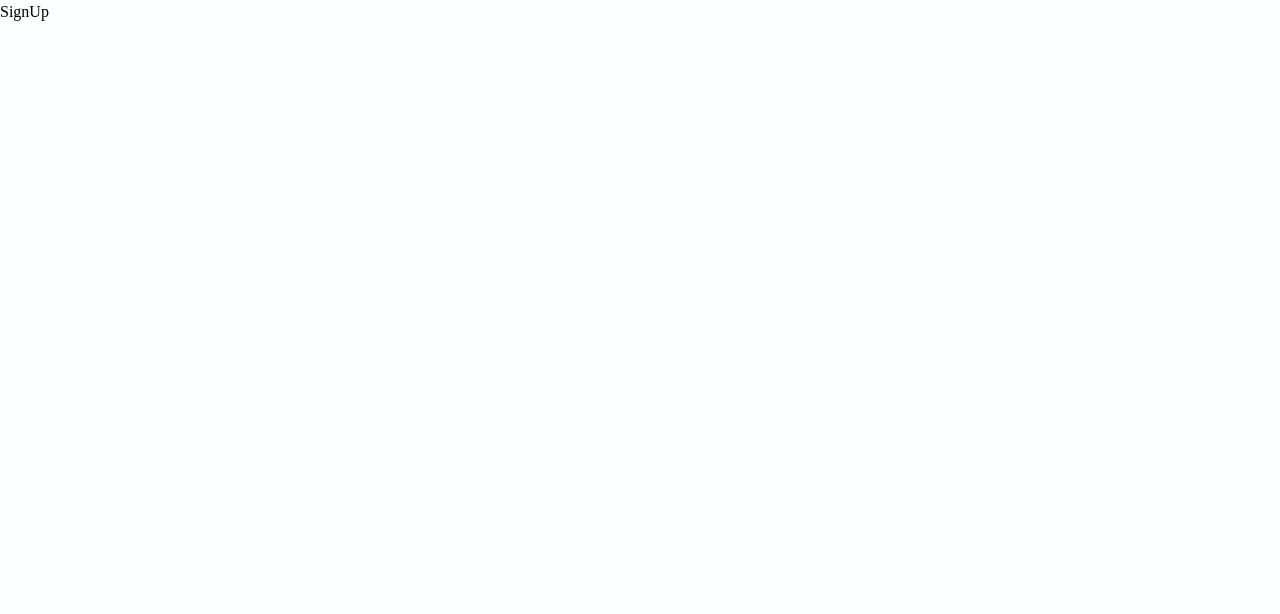
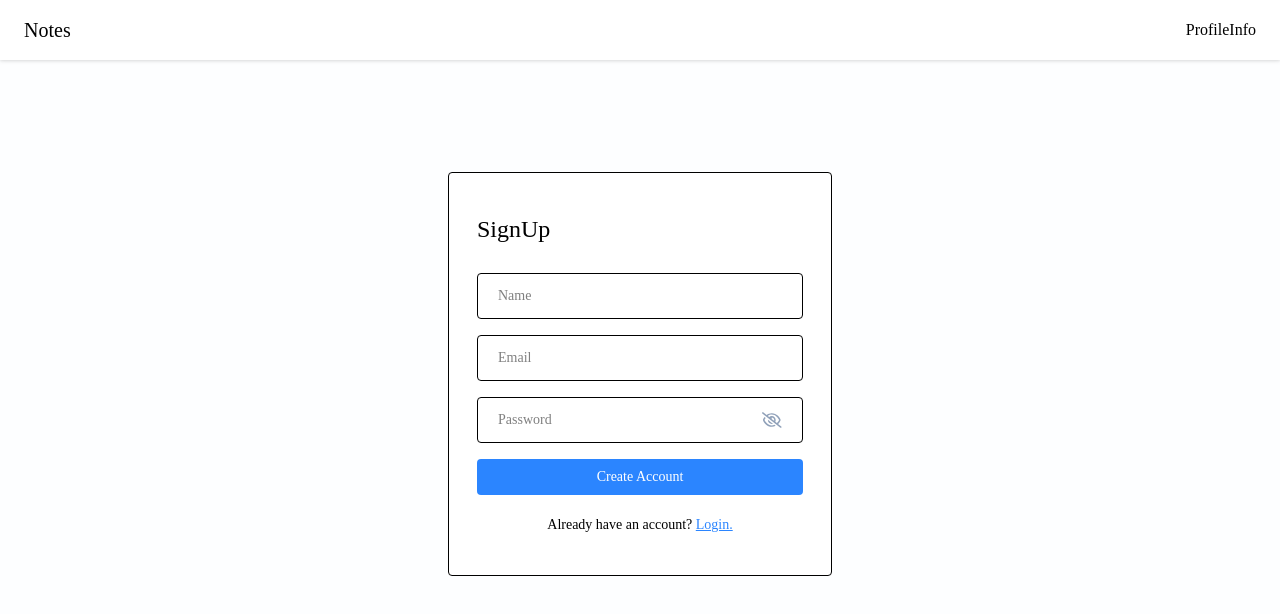
Before and after one commit to AureloSong/Note-App, a React (Vite) app in the folder frontend/note-app/: page /signUp in a window 1280 px wide. Shown: the top 614 px of the page. Built offline with nearby package versions, Linux system fonts and the light colour scheme.

Commit message:
finished login and signup pages, added profile info card, and password input component

```diff
--- a/frontend/note-app/src/App.jsx
+++ b/frontend/note-app/src/App.jsx
@@ -9,7 +9,7 @@ const routes = (
     <Routes>
       <Route path="/dashboard" exact element={<Home />} />
       <Route path="/login" exact element={<Login />} />
-      <Route path="/signup" exact element={<SignUp />} />
+      <Route path="/signUp" exact element={<SignUp />} />
     </Routes>
   </Router>
 );
--- /dev/null
+++ b/frontend/note-app/src/components/Cards/ProfileInfo.jsx
@@ -0,0 +1,9 @@
+import React from 'react'
+
+const ProfileInfo = () => {
+  return (
+    <div>ProfileInfo</div>
+  )
+}
+
+export default ProfileInfo
--- /dev/null
+++ b/frontend/note-app/src/components/Input/PasswordInput.jsx
@@ -0,0 +1,34 @@
+import React, { useState } from 'react'
+ import {FaRegEye, FaRegEyeSlash} from "react-icons/fa6"
+const PasswordInput = ({value, onChange, placeholder }) => {
+    const [isShowPassword, setIsShowPassword ] = useState(false);
+
+    const toggleShowPassword = () => {
+        setIsShowPassword(!isShowPassword)
+    };
+
+    return (
+    <div className='flex items-center bg-transparent border-[1.5px] px-5 rounded mb-3 '>
+        <input
+        value={value}
+        onChange={onChange}
+        type={isShowPassword ? "text" : "password"}
+        placeholder={placeholder || "Password"}
+        className=" w-full text-sm bg-transparent py-3 mr-3 rounded outline-none"
+        />
+
+        {isShowPassword ? <FaRegEye
+            size={22}
+            className="text-primary cursor-pointer"
+            onClick={() => toggleShowPassword()}
+            />
+            : <FaRegEyeSlash
+                size={22}
+                 className='text-slate-400 cursor-pointer'
+                onClick={()=> toggleShowPassword()}
+            />}
+    </div>
+  )
+}
+
+export default PasswordInput;
--- a/frontend/note-app/src/components/Navbar/Navbar.jsx
+++ b/frontend/note-app/src/components/Navbar/Navbar.jsx
@@ -1,9 +1,11 @@
 import React from 'react'
-
+import ProfileInfo from '../Cards/ProfileInfo'
 const Navbar = () => {
   return (
     <div className="bg-white flex items-center justify-between px-6 py-2 drop-shadow">
-        <h2 className="text-xl font-medium text-black py-2">Notes</h2>
+      <h2 className="text-xl font-medium text-black py-2">Notes</h2>
+
+      <ProfileInfo />
     </div>
   )
 }
--- a/frontend/note-app/src/pages/Home/Home.jsx
+++ b/frontend/note-app/src/pages/Home/Home.jsx
@@ -1,8 +1,10 @@
 import React from 'react'
-
+import Navbar from '../../components/Navbar/Navbar'
 const Home = () => {
   return (
-    <div className='--color-avocado-100'>Home</div>
+    <>
+      <Navbar/>
+    </>
   )
 }
 
--- a/frontend/note-app/src/pages/Login/Login.jsx
+++ b/frontend/note-app/src/pages/Login/Login.jsx
@@ -1,16 +1,53 @@
-import React from 'react'
+import React, { useState } from 'react'
 import Navbar from '../../components/Navbar/Navbar'
 import { Link } from 'react-router-dom';
+import PasswordInput from '../../components/Input/PasswordInput';
+import { validateEmail } from '../../utils/helper';
 const Login = () => {
-  return  (
+
+const [email, setEmail] =useState("");
+const [password, setPassword] =useState("");
+const [error, setError] =useState(null);
+
+const handleLogin = async (e) => {
+  e.preventDefault();
+
+  if(!validateEmail(email)){
+    setError("Plase enter a valid email address.");
+    return;
+  }
+
+  if(!password){
+    setError("Please enter the password.");
+    return;
+  }
+
+  setError("")
+
+  //Login API Call
+}
+
+return  (
   <>
     <Navbar />
     <div className='flex items-center justify-center mt-28'>
       <div className='w-96 border rounded bg-white px-7 py-10'>
-        <form onSubmit={()=>{}}>
+        <form onSubmit={handleLogin}>
           <h4 className="text-2xl mb-7">Login</h4>
 
-          <input type="text" placeholder="Email" className="input-box"/>
+          <input
+          type="text"
+          placeholder="Email"
+          className="input-box"
+          value={email}
+          onChange={(e) => setEmail(e.target.value)}
+          />
+
+          <PasswordInput value={password}
+            onChange={(e) => setPassword(e.target.value)}
+          />
+
+          {error && <p className='text-red-500 text-xs pb-1'>{error}</p>}
 
           <button type="sumbit" className="btn-primary">
           Login
@@ -18,7 +55,7 @@ const Login = () => {
 
           <p className='text-sm text-center mt-4'>
             Not registed yet? {" "}
-            <Link to="/singUp" className="font-medium text-primary underline">
+            <Link to="/signUp" className="font-medium text-primary underline">
               Create an Account
             </Link>
           </p>
--- a/frontend/note-app/src/pages/SignUp/SignUp.jsx
+++ b/frontend/note-app/src/pages/SignUp/SignUp.jsx
@@ -1,8 +1,84 @@
-import React from 'react'
+import React, { useState } from 'react'
+import Navbar from '../../components/Navbar/Navbar'
+import PasswordInput from '../../components/Input/PasswordInput';
+import { Link } from 'react-router-dom';
+import { validateEmail } from '../../utils/helper';
+const SignUp = () => {
 
-const SignUp = () => {
+  const [name, setName] = useState("");
+  const [email, setEmail] = useState("");
+  const [password, setPassword] = useState("");
+  const [error, setError] = useState(null);
+
+  const handleSignUp = async (e) => {
+    e.preventDefault();
+
+    if(!name){
+      setError("Plase enter yout name.");
+      return;
+    }
+
+    if(!validateEmail(email)){
+      setError("Please enter a valid email address.")
+      return
+    }
+
+    if (!password){
+      setError("Please enter the password.")
+        return
+    }
+
+    setError("")
+
+    //SignUp API Call
+  }
+
   return (
-    <div>SignUp</div>
+    <>
+      <Navbar />
+      <div className='flex items-center justify-center mt-28'>
+        <div className='w-96 border rounded bg-white px-7 py-10'>
+          <form onSubmit={handleSignUp}>
+            <h4 className="text-2xl mb-7">SignUp</h4>
+
+            <input
+              type="text"
+              placeholder="Name"
+              className="input-box"
+              value={name}
+              onChange={(e) => setName(e.target.value)}
+            />
+
+            <input
+              type="text"
+              placeholder="Email"
+              className="input-box"
+              value={email}
+              onChange={(e) => setEmail(e.target.value)}
+            />
+
+            <PasswordInput value={password}
+              onChange={(e) => setPassword(e.target.value)}
+            />
+
+            {error && <p className='text-red-500 text-xs pb-1'>{error}</p>}
+
+            <button type="sumbit" className="btn-primary">
+              Create Account
+            </button>
+
+            <p className='text-sm text-center mt-4'>
+              Already have an account? {" "}
+              <Link to="/Login" className="font-medium text-primary underline">
+                Login.
+              </Link>
+            </p>
+
+          </form>
+        </div>
+      </div>
+    </>
+
   )
 }
 
--- /dev/null
+++ b/frontend/note-app/src/utils/helper.js
@@ -0,0 +1,4 @@
+export const validateEmail= (email) => {
+    const regex = /[^\s@]+[^\s@]+\.[^/s@]+$/;
+    return regex.test(email)
+}
--- /dev/null
+++ b/package.json
@@ -0,0 +1,5 @@
+{
+  "dependencies": {
+    "react-icons": "^5.5.0"
+  }
+}
```
Also changed, not shown: 1 other file (tests, documents, lock files or other folders).
